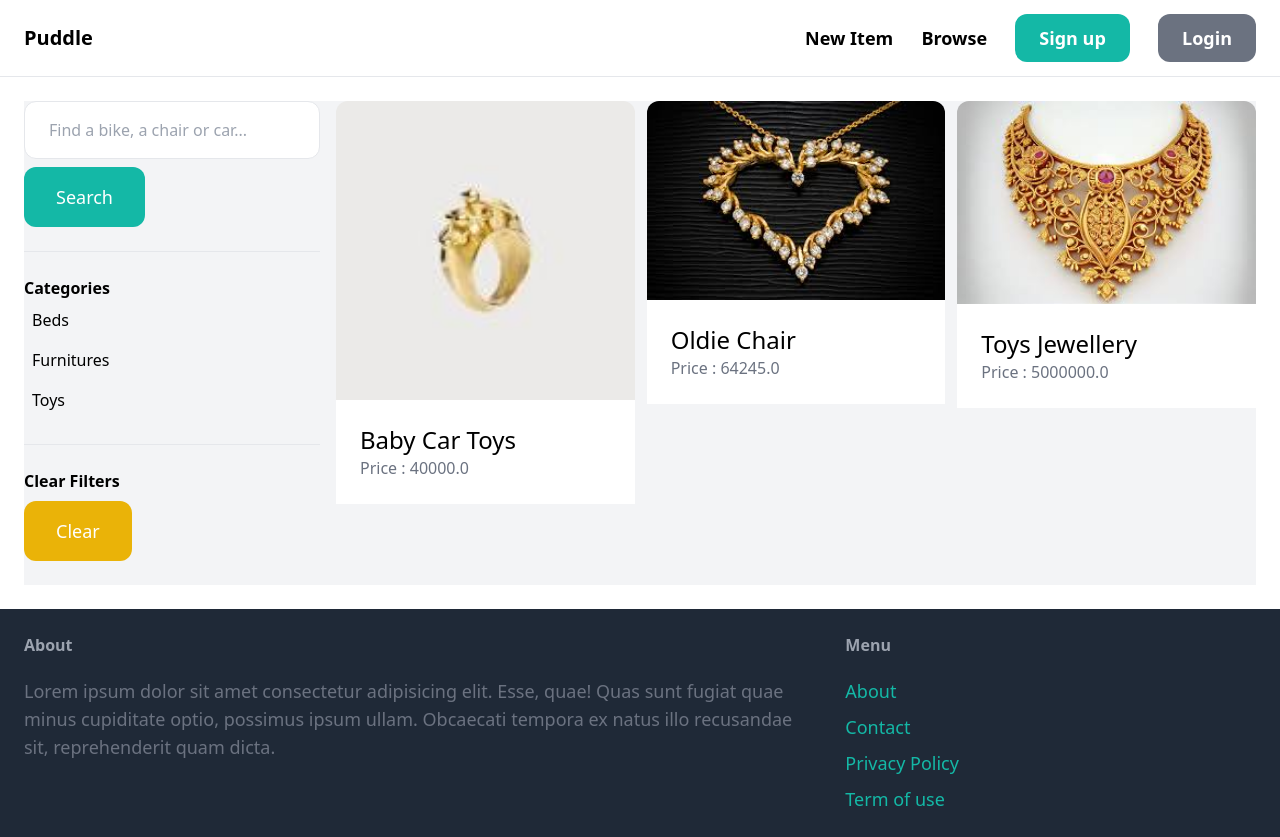
After one commit to khantkyaw6/Puddle-Django-Simple-Project-, a Django app: page /items/ in a window 1280 px wide. The commit adds this page. Run offline with Django 5.2, Linux system fonts and the light colour scheme; data comes from the database, SQL or seed files in the repository; some libraries are stand-ins or nearby versions.

Commit message:
done with item filter and search feature

```diff
--- a/puddle/core/templates/core/base.html
+++ b/puddle/core/templates/core/base.html
@@ -17,7 +17,7 @@
 					class="text-lg font-semibold hover:text-gray-500"
 					>New Item</a
 				>
-				<a href="#" class="text-lg font-semibold hover:text-gray-500"
+				<a href="{% url 'item:items' %}" class="text-lg font-semibold hover:text-gray-500"
 					>Browse</a
 				>
 
--- /dev/null
+++ b/puddle/item/templates/item/items.html
@@ -0,0 +1,64 @@
+{% extends "core/base.html" %} {% block title %} Items {% endblock %}
+
+{% block content %}
+
+<div class="pb-6 grid grid-cols-4 gap-4 bg-gray-100">
+	<div class="col-span-1">
+		<form method="get" action="{% url 'item:items' %}">
+			<input
+				name="query"
+				class="w-full py-4 px-6 border rounded-xl"
+				type="text"
+				value="{{ query }}"
+				placeholder="Find a bike, a chair or car..."
+			/>
+			<button
+				class="mt-2 py-4 px-8 text-lg bg-teal-500 text-white rounded-xl"
+			>
+				Search
+			</button>
+		</form>
+        <hr class="my-6"/>
+        <p class="font-semibold">Categories</p>
+
+        <ul>
+            {% for category in categories %}
+                <li class="py-2 px-2 rounded-xl {% if category.id == category_id %} bg-gray-200 {% endif %}">
+                    <a href="{% url 'item:items' %}?query={{ query }}&category={{ category.id }}" class="" >
+                        {{ category.name }}
+                    </a>
+                </li>
+            {% endfor %}
+        </ul>
+        <hr class="my-6"/>
+        <p class="font-semibold">Clear Filters</p>
+        <ul>
+            <li><a href="{% url 'item:items' %}" class="mt-2 py-4 px-8 inline-block bg-yellow-500 text-lg rounded-xl text-white">Clear</a></li>
+        </ul>
+
+	</div>
+	<div class="col-span-3">
+		<div class="grid grid-cols-3 gap-3">
+			{% for item in items %}
+			<div>
+				<a href="{% url 'item:detail' item.id %}">
+					<div>
+						<img
+							alt="item name"
+							src="{{ item.image.url }}"
+							class="w-full rounded-t-xl"
+						/>
+					</div>
+
+					<div class="p-6 bg-white flex-grow">
+						<h2 class="text-2xl">{{ item.name }}</h2>
+						<p class="text-gray-500">Price : {{ item.price }}</p>
+					</div>
+				</a>
+			</div>
+			{% endfor %}
+		</div>
+	</div>
+</div>
+
+{% endblock %}
--- a/puddle/item/urls.py
+++ b/puddle/item/urls.py
@@ -5,6 +5,7 @@ from . import views
 app_name = "item"
 
 urlpatterns = [
+    path("", views.items, name="items"),
     path("new/", views.new, name="new"),
     path("<int:pk>/", views.detail, name="detail"),
     path("<int:pk>/delete/", views.delete, name="delete"),
--- a/puddle/item/views.py
+++ b/puddle/item/views.py
@@ -1,7 +1,32 @@
 from django.contrib.auth.decorators import login_required
 from django.shortcuts import render, get_object_or_404, redirect
+from django.db.models import Q
 from .forms import NewItemForm, EditItemForm
-from .models import Item
+from .models import Item, Category
+
+
+def items(request):
+    query = request.GET.get("query", "")
+    category_id = request.GET.get("category", 0)
+    categories = Category.objects.all()
+    items = Item.objects.filter(is_sold=False)
+
+    if category_id:
+        items = items.filter(category_id=category_id)
+
+    if query:
+        items = items.filter(Q(name__icontains=query) | Q(description__icontains=query))
+
+    return render(
+        request,
+        "item/items.html",
+        {
+            "items": items,
+            "query": query,
+            "categories": categories,
+            "category_id": int(category_id),
+        },
+    )
 
 
 def detail(request, pk):
```
